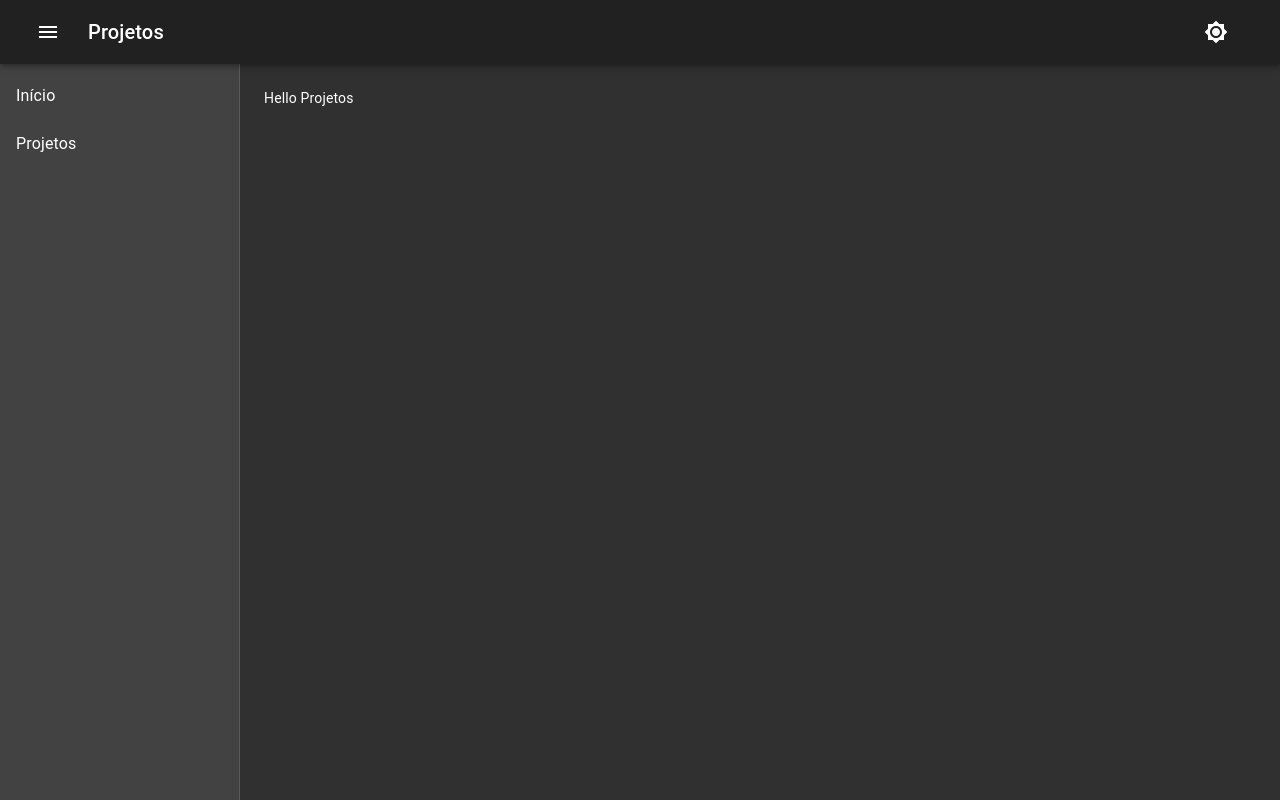
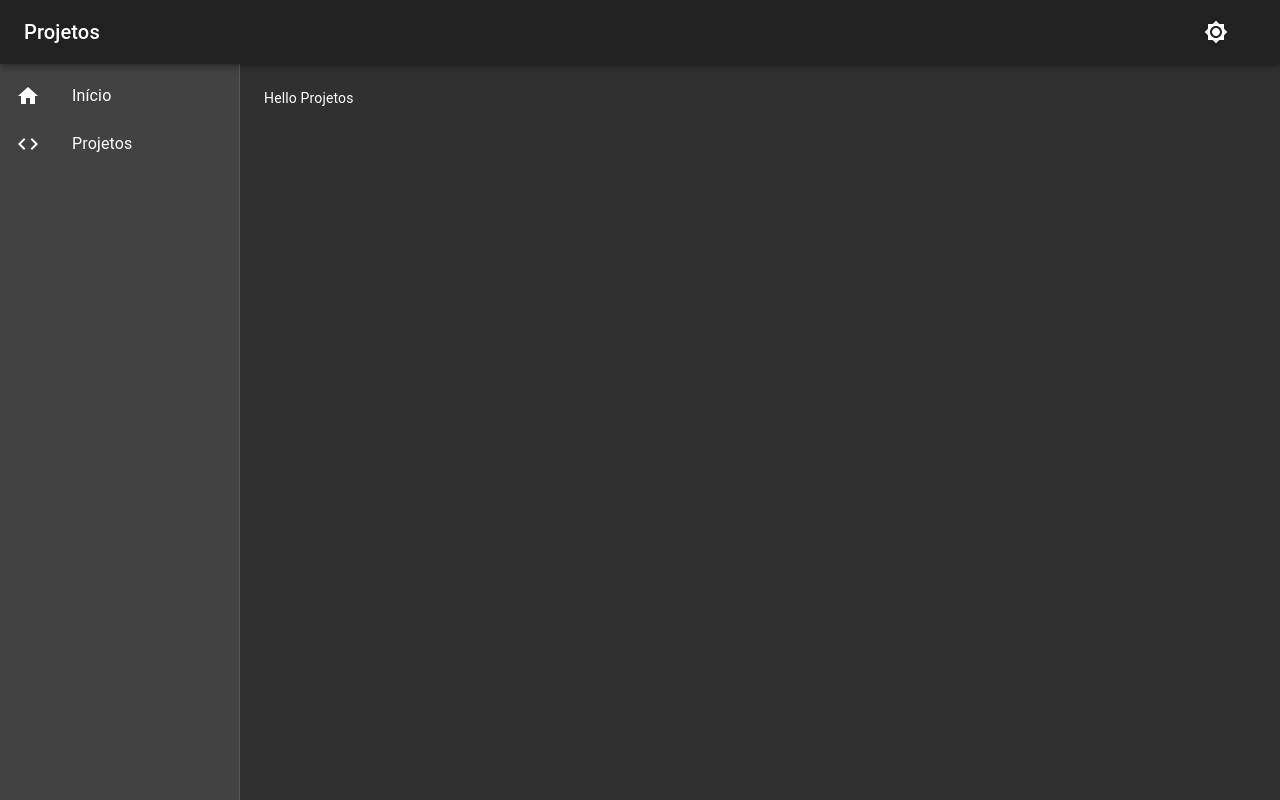
Before and after one commit to henriquecouto/gitfy, a React (Create React App) app: page /projects in a window 1280 px wide. Built offline with nearby package versions, Linux system fonts and the light colour scheme.

Commit message:
drawer feito

```diff
--- a/src/App.js
+++ b/src/App.js
@@ -2,6 +2,7 @@ import React, { useState } from "react";
 
 import { createMuiTheme, ThemeProvider } from "@material-ui/core/styles";
 import { useMediaQuery } from "@material-ui/core";
+import { Home as HomeIcon, Code as CodeIcon } from "@material-ui/icons";
 import { BrowserRouter as Router, Route } from "react-router-dom";
 
 import Header from "./screens/Header";
@@ -35,12 +36,14 @@ export default function App() {
     Home: {
       render: () => <Home setPosition={handlePosition} />,
       name: "Início",
-      path: "/"
+      path: "/",
+      icon: () => <HomeIcon />
     },
     Projects: {
       render: () => <Projects setPosition={handlePosition} />,
       name: "Projetos",
-      path: "/projects"
+      path: "/projects",
+      icon: () => <CodeIcon />
     }
   };
 
@@ -54,7 +57,7 @@ export default function App() {
           routes={routes}
         >
           {Object.keys(routes).map(route => (
-            <Route exact path={routes[route].path}>
+            <Route exact path={routes[route].path} key={routes[route].name}>
               {routes[route].render()}
             </Route>
           ))}
--- a/src/screens/Header/index.js
+++ b/src/screens/Header/index.js
@@ -1,4 +1,4 @@
-import React from "react";
+import React, { useState } from "react";
 import {
   Typography,
   Toolbar,
@@ -9,15 +9,16 @@ import {
   List,
   ListItem,
   ListItemText,
-  CssBaseline
+  CssBaseline,
+  Hidden,
+  SwipeableDrawer,
+  ListItemIcon
 } from "@material-ui/core";
 import { makeStyles } from "@material-ui/core/styles";
 import {
   Menu as MenuIcon,
   Brightness4 as Brightness4Icon,
-  Brightness7 as Brightness7Icon,
-  Inbox as InboxIcon,
-  Mail as MailIcon
+  Brightness7 as Brightness7Icon
 } from "@material-ui/icons";
 import { Link } from "react-router-dom";
 
@@ -55,6 +56,27 @@ export default function Header({
   routes
 }) {
   const classes = useStyles();
+  const [drawer, setDrawer] = useState(false);
+
+  const toggleDrawer = () => {
+    setDrawer(v => !v);
+  };
+
+  const MenuList = () => (
+    <List>
+      {Object.keys(routes).map(route => (
+        <ListItem
+          button
+          key={routes[route].name}
+          component={Link}
+          to={routes[route].path}
+        >
+          <ListItemIcon>{routes[route].icon()}</ListItemIcon>
+          <ListItemText primary={routes[route].name} />
+        </ListItem>
+      ))}
+    </List>
+  );
 
   return (
     <div className={classes.root}>
@@ -64,9 +86,14 @@ export default function Header({
           <Grid container justify="space-between" alignItems="center">
             <Grid item>
               <Grid container alignItems="center">
-                <IconButton className={classes.menuButton}>
+                <Hidden smUp>
+                  <IconButton
+                    className={classes.menuButton}
+                    onClick={toggleDrawer}
+                  >
                     <MenuIcon />
                   </IconButton>
+                </Hidden>
                 <Typography variant="h6" color="textPrimary">
                   {position}
                 </Typography>
@@ -87,6 +114,7 @@ export default function Header({
           </Grid>
         </Toolbar>
       </AppBar>
+      <Hidden xsDown>
         <Drawer
           className={classes.drawer}
           variant="permanent"
@@ -95,19 +123,22 @@ export default function Header({
           }}
         >
           <div className={classes.toolbar} />
-        <List>
-          {Object.keys(routes).map(route => (
-            <ListItem
-              button
-              key={routes[route].name}
-              component={Link}
-              to={routes[route].path}
+          <MenuList />
+        </Drawer>
+      </Hidden>
+      <Hidden smUp>
+        <SwipeableDrawer
+          open={drawer}
+          classes={{
+            paper: classes.drawerPaper
+          }}
+          onClose={toggleDrawer}
+          onOpen={toggleDrawer}
         >
-              <ListItemText primary={routes[route].name} />
-            </ListItem>
-          ))}
-        </List>
-      </Drawer>
+          <div className={classes.toolbar} />
+          <MenuList />
+        </SwipeableDrawer>
+      </Hidden>
       <main className={classes.content}>
         <div className={classes.toolbar} />
         {children}
```
Lines whose indentation alone changed are shown as unchanged.
